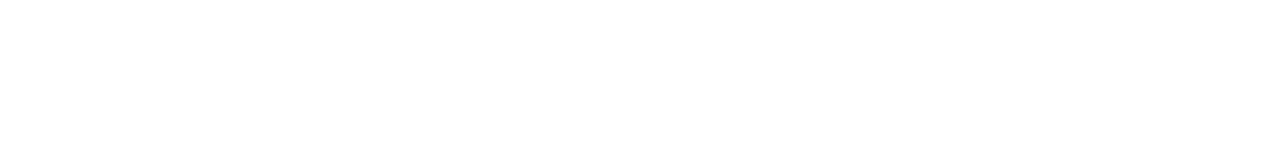
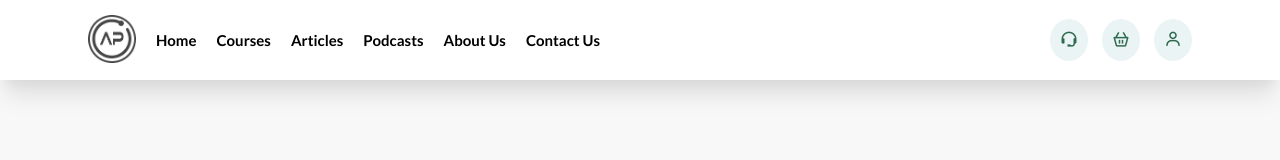
Before and after one commit to BurnettMiao/Responsive-Educational-Website-with-ASMR-Programming, a plain HTML site: page index.html in a window 1280 px wide. Drawn offline with nearby package versions, Linux system fonts and the light colour scheme.

Commit message:
nav section finish

```diff
--- a/index.html
+++ b/index.html
@@ -10,5 +10,28 @@
     <link rel="stylesheet" href="style.css" />
     <title>Online Educationsl Landing Page</title>
   </head>
-  <body></body>
+  <body>
+    <nav>
+      <div class="left">
+        <div class="logo">
+          <img src="images/logo.png" />
+        </div>
+
+        <div class="links">
+          <a href="#">Home</a>
+          <a href="#">Courses</a>
+          <a href="#">Articles</a>
+          <a href="#">Podcasts</a>
+          <a href="#">About Us</a>
+          <a href="#">Contact Us</a>
+        </div>
+      </div>
+
+      <div class="buttons">
+        <a href="#"><i class="bx bx-support"></i></a>
+        <a href="#"><i class="bx bx-basket"></i></a>
+        <a href="#"><i class="bx bx-user"></i></a>
+      </div>
+    </nav>
+  </body>
 </html>
--- a/style.css
+++ b/style.css
@@ -1 +1,66 @@
 @import url('https://fonts.googleapis.com/css2?family=Lato:ital,wght@0,100;0,300;0,400;0,700;0,900;1,100;1,300;1,400;1,700;1,900&display=swap');
+
+* {
+  margin: 0;
+  padding: 0;
+  box-sizing: border-box;
+  font-family: 'Lato', sans-serif;
+}
+
+body {
+  background-color: #f8f8f8;
+}
+
+a {
+  text-decoration: none;
+  color: #000;
+  transition: all 0.3s ease;
+}
+
+a:hover {
+  color: #4361ee;
+}
+
+/* nav section */
+nav {
+  display: flex;
+  align-items: center;
+  justify-content: space-between;
+  padding: 0 88px;
+  height: 80px;
+  background-color: #fff;
+  box-shadow: rgba(0, 0, 0, 0.1) 0px 20px 25px -5px,
+    rgba(0, 0, 0, 0.04) 0px 10px 10px -5px;
+}
+
+nav .left {
+  display: flex;
+  align-items: center;
+  gap: 20px;
+}
+
+nav .left .logo img {
+  width: 48px;
+  height: 48px;
+  object-fit: cover;
+}
+
+nav .left .links {
+  display: flex;
+  gap: 20px;
+  font-size: 15px;
+  font-weight: bold;
+}
+
+nav .buttons {
+  display: flex;
+  gap: 14px;
+}
+
+nav .buttons a {
+  background-color: #eaf4f4;
+  padding: 10px;
+  color: #2d6a4f;
+  border-radius: 50%;
+  font-size: 18px;
+}
```
